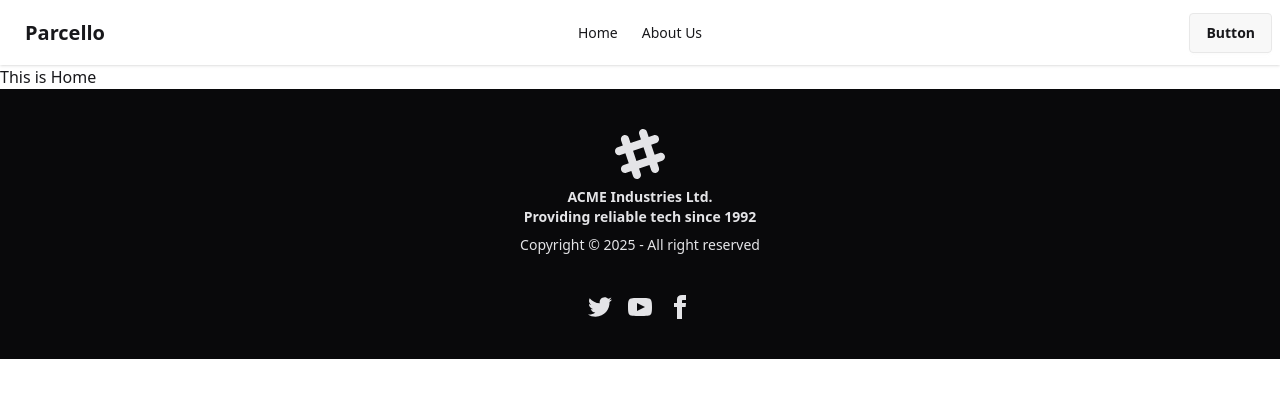
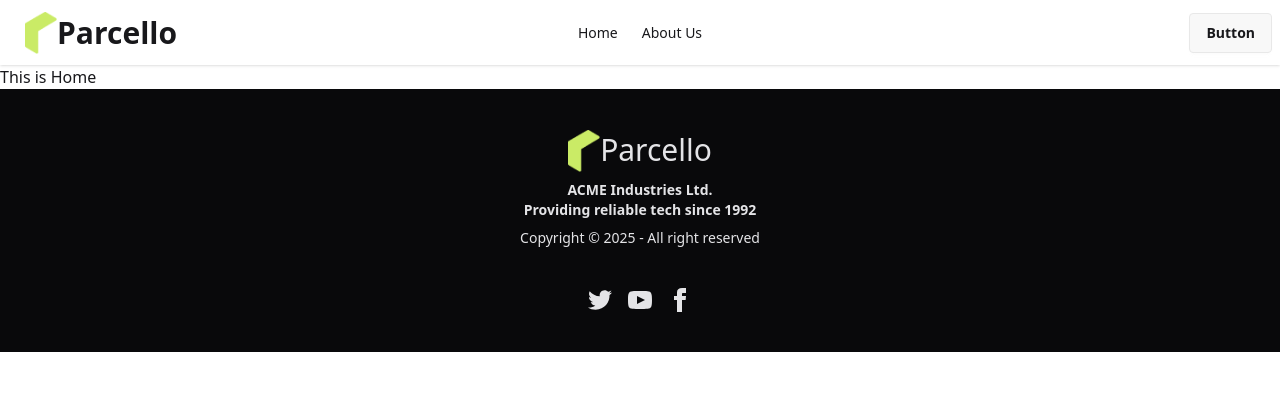
Before and after one commit to md-zeon/Parcello, a React (Vite) app in the folder parcello-client/: page / in a window 1280 px wide. Shown: the top 398 px of the page. Built offline with nearby package versions, Linux system fonts and the light colour scheme.

Commit message:
added Logo

```diff
--- a/parcello-client/src/pages/shared/Footer/Footer.jsx
+++ b/parcello-client/src/pages/shared/Footer/Footer.jsx
@@ -1,20 +1,12 @@
 import React from "react";
+import ParcelloLogo from "../ParcelloLogo/ParcelloLogo";
+
 
 const Footer = () => {
 	return (
 		<footer className='footer footer-horizontal footer-center bg-neutral text-neutral-content p-10'>
 			<aside>
-				<svg
-					width='50'
-					height='50'
-					viewBox='0 0 24 24'
-					xmlns='http://www.w3.org/2000/svg'
-					fillRule='evenodd'
-					clipRule='evenodd'
-					className='inline-block fill-current'
-				>
-					<path d='M22.672 15.226l-2.432.811.841 2.515c.33 1.019-.209 2.127-1.23 2.456-1.15.325-2.148-.321-2.463-1.226l-.84-2.518-5.013 1.677.84 2.517c.391 1.203-.434 2.542-1.831 2.542-.88 0-1.601-.564-1.86-1.314l-.842-2.516-2.431.809c-1.135.328-2.145-.317-2.463-1.229-.329-1.018.211-2.127 1.231-2.456l2.432-.809-1.621-4.823-2.432.808c-1.355.384-2.558-.59-2.558-1.839 0-.817.509-1.582 1.327-1.846l2.433-.809-.842-2.515c-.33-1.02.211-2.129 1.232-2.458 1.02-.329 2.13.209 2.461 1.229l.842 2.515 5.011-1.677-.839-2.517c-.403-1.238.484-2.553 1.843-2.553.819 0 1.585.509 1.85 1.326l.841 2.517 2.431-.81c1.02-.33 2.131.211 2.461 1.229.332 1.018-.21 2.126-1.23 2.456l-2.433.809 1.622 4.823 2.433-.809c1.242-.401 2.557.484 2.557 1.838 0 .819-.51 1.583-1.328 1.847m-8.992-6.428l-5.01 1.675 1.619 4.828 5.011-1.674-1.62-4.829z'></path>
-				</svg>
+                <ParcelloLogo />
 				<p className='font-bold'>
 					ACME Industries Ltd.
 					<br />
--- a/parcello-client/src/pages/shared/Navbar/Navbar.jsx
+++ b/parcello-client/src/pages/shared/Navbar/Navbar.jsx
@@ -1,5 +1,6 @@
 import React from "react";
 import { NavLink } from "react-router";
+import ParcelloLogo from "../ParcelloLogo/ParcelloLogo";
 
 const Navbar = () => {
 	const navItems = (
@@ -44,7 +45,7 @@ const Navbar = () => {
 						{navItems}
 					</ul>
 				</div>
-				<a className='btn btn-ghost text-xl'>Parcello</a>
+				<a className='btn btn-ghost text-xl'><ParcelloLogo /></a>
 			</div>
 			<div className='navbar-center hidden lg:flex'>
 				<ul className='menu menu-horizontal px-1'>{navItems}</ul>
--- /dev/null
+++ b/parcello-client/src/pages/shared/ParcelloLogo/ParcelloLogo.jsx
@@ -0,0 +1,15 @@
+import logo from "../../../assets/logo.png";
+const ParcelloLogo = () => {
+	return (
+		<div className="flex items-center">
+			<img
+				src={logo}
+				alt='Logo'
+                className="w-8"
+			/>
+			<p className="text-3xl">Parcello</p>
+		</div>
+	);
+};
+
+export default ParcelloLogo;
```
